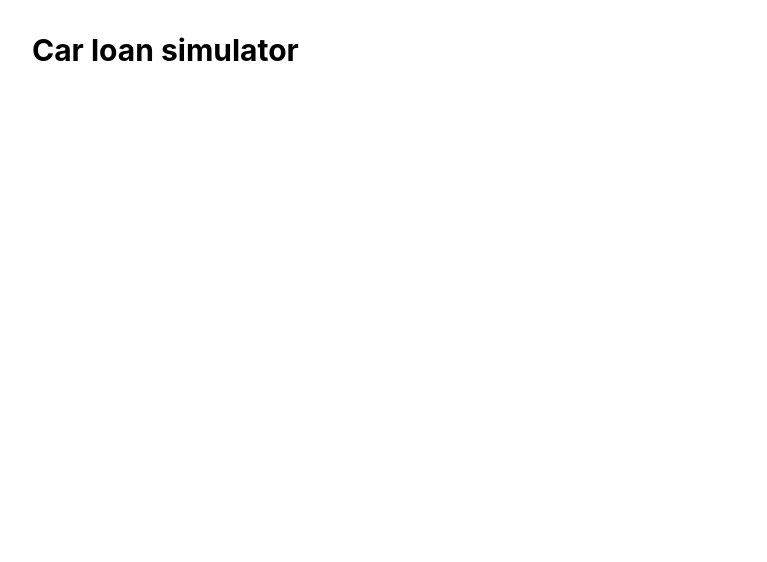
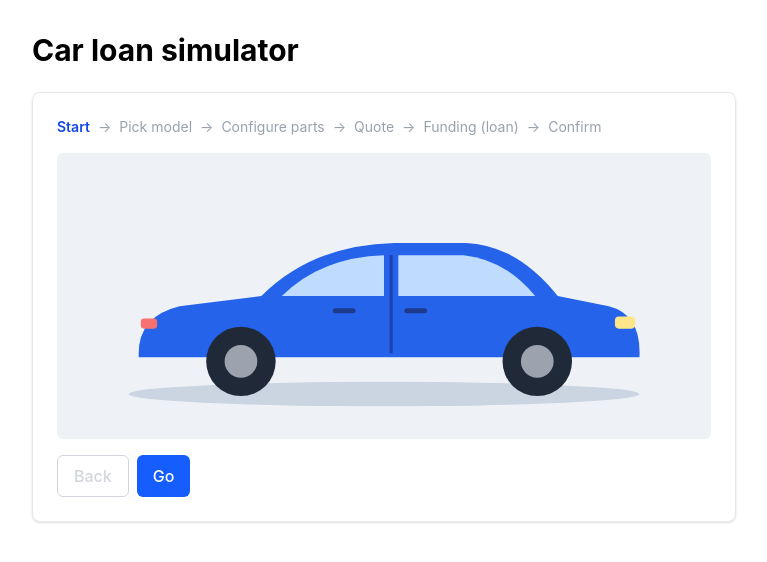
Before and after one commit to jackweb/carloan, a React (Vite) app in the folder frontend/: page / in a window 1280 px wide. Shown: the top 562 px of the page, without its empty margins (256-1023 px from the left). Built offline with nearby package versions, Linux system fonts and the light colour scheme.

Commit message:
add breadcrumbs and steps navigation

```diff
--- a/frontend/src/App.tsx
+++ b/frontend/src/App.tsx
@@ -1,7 +1,10 @@
+import CarConfiguration from './components/CarConfiguration'
+
 function App() {
   return (
     <main className="mx-auto max-w-3xl p-8">
       <h1 className="text-3xl font-bold">Car loan simulator</h1>
+      <CarConfiguration />
     </main>
   )
 }
--- /dev/null
+++ b/frontend/src/components/Breadcrumbs.tsx
@@ -0,0 +1,43 @@
+import { STEPS, type Step } from '../steps'
+
+type Props = {
+  current: Step
+}
+
+function Breadcrumbs({ current }: Props) {
+  const currentIndex = STEPS.indexOf(current)
+
+  return (
+    <nav aria-label="Purchase steps">
+      <ol className="flex flex-wrap items-center gap-x-2 gap-y-1 text-sm">
+        {STEPS.map((step, i) => {
+          const isCurrent = i === currentIndex
+          const isDone = i < currentIndex
+          return (
+            <li key={step} className="flex items-center gap-2">
+              {i > 0 && (
+                <span aria-hidden="true" className="text-gray-400">
+                  →
+                </span>
+              )}
+              <span
+                aria-current={isCurrent ? 'step' : undefined}
+                className={
+                  isCurrent
+                    ? 'font-semibold text-blue-700'
+                    : isDone
+                      ? 'text-gray-700'
+                      : 'text-gray-400'
+                }
+              >
+                {step}
+              </span>
+            </li>
+          )
+        })}
+      </ol>
+    </nav>
+  )
+}
+
+export default Breadcrumbs
--- /dev/null
+++ b/frontend/src/components/CarConfiguration.tsx
@@ -0,0 +1,40 @@
+import { useState } from 'react'
+import Breadcrumbs from './Breadcrumbs'
+import { isFirst, isLast, next, prev, type Step } from '../steps'
+import CarSteps from './CarSteps'
+
+function CarConfiguration() {
+  const [step, setStep] = useState<Step>("Start");
+
+  return (
+    <section className="mt-6 rounded-lg border border-gray-200 p-6 shadow-sm">
+      <Breadcrumbs current={step} />
+      <img
+        src="/car.svg"
+        alt="Sample car"
+        className="mt-4 w-full rounded-md"
+      />
+      <CarSteps step={step} />
+      <div className="mt-4 flex gap-2">
+        <button
+          type="button"
+          onClick={() => setStep((step) => prev(step))}
+          disabled={isFirst(step)}
+          className="cursor-pointer select-none rounded-md border border-gray-300 px-4 py-2 font-medium text-gray-700 hover:bg-gray-100 disabled:cursor-not-allowed disabled:text-gray-300 disabled:hover:bg-transparent"
+        >
+          Back
+        </button>
+        <button
+          type="button"
+          onClick={() => setStep((step) => next(step))}
+          disabled={isLast(step)}
+          className="cursor-pointer select-none rounded-md bg-blue-600 px-4 py-2 font-medium text-white hover:bg-blue-700 disabled:cursor-not-allowed disabled:bg-gray-300"
+        >
+          Go
+        </button>
+      </div>
+    </section>
+  )
+}
+
+export default CarConfiguration
--- /dev/null
+++ b/frontend/src/components/CarStep.tsx
@@ -0,0 +1,5 @@
+function CarStep() {
+  return null
+}
+
+export default CarStep
--- /dev/null
+++ b/frontend/src/components/CarSteps.tsx
@@ -0,0 +1,21 @@
+import type { Step } from '../steps'
+import CarStep from './CarStep'
+
+type Props = {
+  step: Step
+}
+
+function CarSteps({ step }: Props) {
+  return (
+    <>
+      {step === 'Start' && <CarStep />}
+      {step === 'Pick model' && <CarStep />}
+      {step === 'Configure parts' && <CarStep />}
+      {step === 'Quote' && <CarStep />}
+      {step === 'Funding (loan)' && <CarStep />}
+      {step === 'Confirm' && <CarStep />}
+    </>
+  )
+}
+
+export default CarSteps
--- /dev/null
+++ b/frontend/src/steps.ts
@@ -0,0 +1,30 @@
+export const STEPS = [
+  'Start',
+  'Pick model',
+  'Configure parts',
+  'Quote',
+  'Funding (loan)',
+  'Confirm',
+] as const
+
+export type Step = (typeof STEPS)[number]
+
+export function isLast(step: Step): boolean {
+  return step === STEPS[STEPS.length - 1]
+}
+
+export function isFirst(step: Step): boolean {
+  return step === STEPS[0]
+}
+
+/** Returns the step before `step`; the first step returns itself. */
+export function prev(step: Step): Step {
+  const i = STEPS.indexOf(step)
+  return STEPS[Math.max(i - 1, 0)]
+}
+
+/** Returns the step after `step`; the last step returns itself. */
+export function next(step: Step): Step {
+  const i = STEPS.indexOf(step)
+  return STEPS[Math.min(i + 1, STEPS.length - 1)]
+}
```
Also changed, not shown: frontend/public/car.svg (added).
